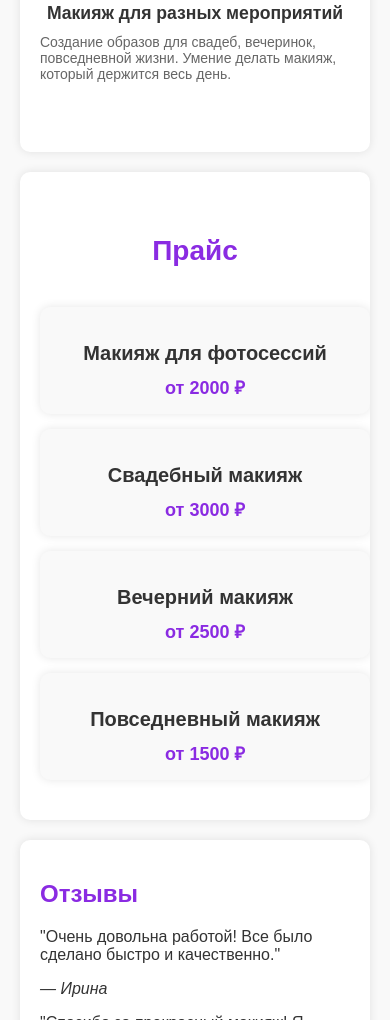
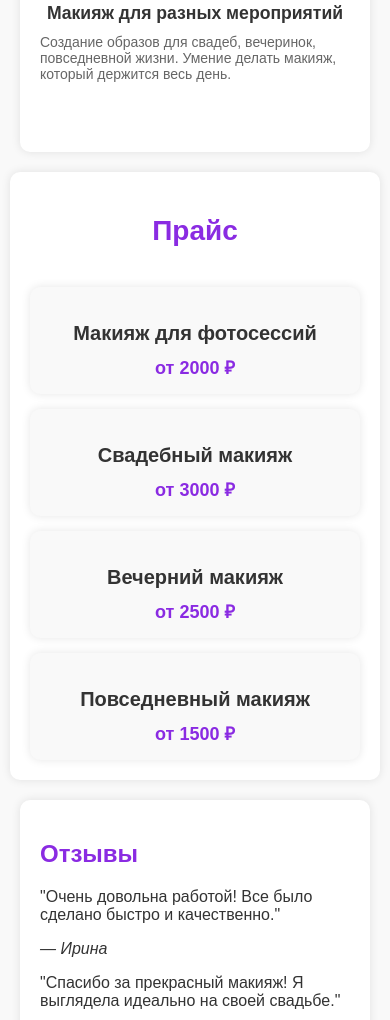
Before and after one commit to Irina-lol/makeup-artist-site, a plain HTML site: page index.html in a window 390 px wide. Shown: the part 2823-3843 px from the top of the page. Drawn offline with Linux system fonts and the light colour scheme.

Commit message:
Сделала карточки уже

```diff
--- a/style.css
+++ b/style.css
@@ -364,6 +364,11 @@ h2 {
 
 /* Адаптивность для мобильных устройств */
 @media (max-width: 768px) {
+  #services {
+    padding: 20px 10px; /* Уменьшаем отступы внутри секции */
+    margin: 10px; /* Уменьшаем внешние отступы */
+  }
+
   .price-list {
     flex-direction: column; /* Карточки идут одна под другой */
     align-items: center; /* Центрируем карточки */
```
